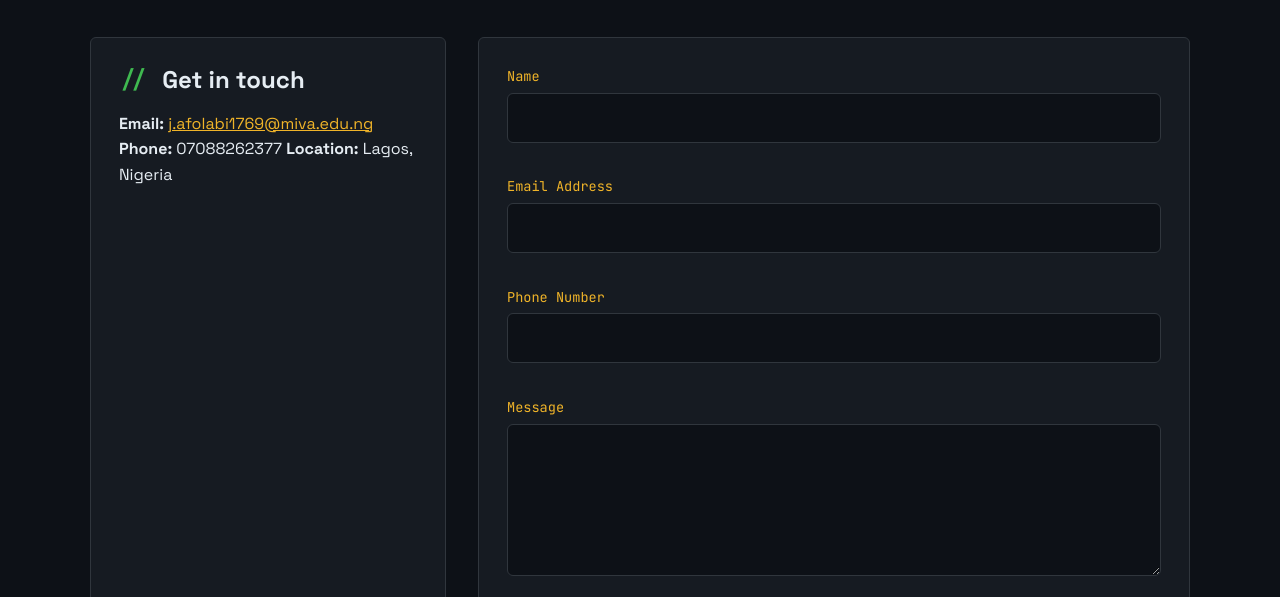
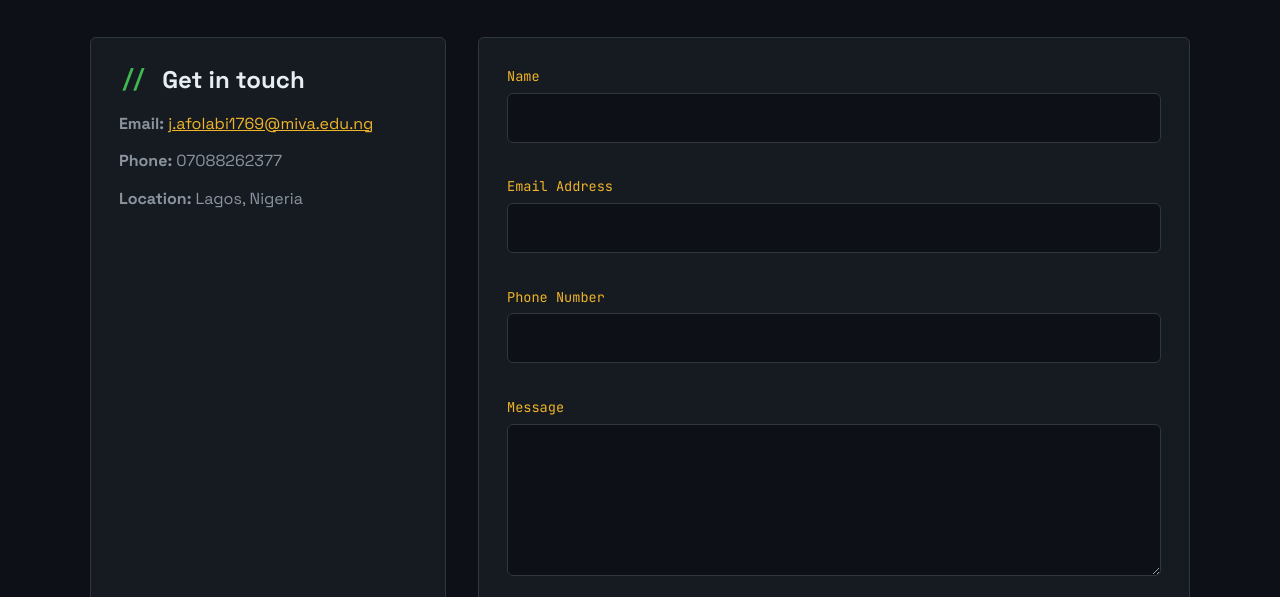
Before and after one commit to jafolabi-papy/My-Portfolio, a plain HTML site: page contact.html in a window 1280 px wide. Shown: the part 203-800 px from the top of the page. Drawn offline with Linux system fonts and the light colour scheme.

```diff
--- a/contact.html
+++ b/contact.html
@@ -22,11 +22,11 @@
     <section class="contact-wrap">
       <aside class="contact-info">
         <h2>Get in touch</h2>
-        <uil>
-          <lj><strong>Email:</strong> <a href="mailto:devquams@gmail.com">j.afolabi1769@miva.edu.ng</a></li>
-          <lj><strong>Phone:</strong> 07088262377</li>
-          <lj><strong>Location:</strong> Lagos, Nigeria</li>
-        </uil>
+        <ul>
+          <li><strong>Email:</strong> <a href="mailto:devquams@gmail.com">j.afolabi1769@miva.edu.ng</a></li>
+          <li><strong>Phone:</strong> 07088262377</li>
+          <li><strong>Location:</strong> Lagos, Nigeria</li>
+        </ul>
       </aside>
       <form id="contactForm" class="contact-form" action="https://formsubmit.co/j.afolabi1769@miva.edu.ng" method="POST">
         <div class="field"><label for="name">Name</label><input id="name" name="name" type="text"><small class="error"></small></div>
```
Also changed, not shown: projects.html (+1 -1 lines).
